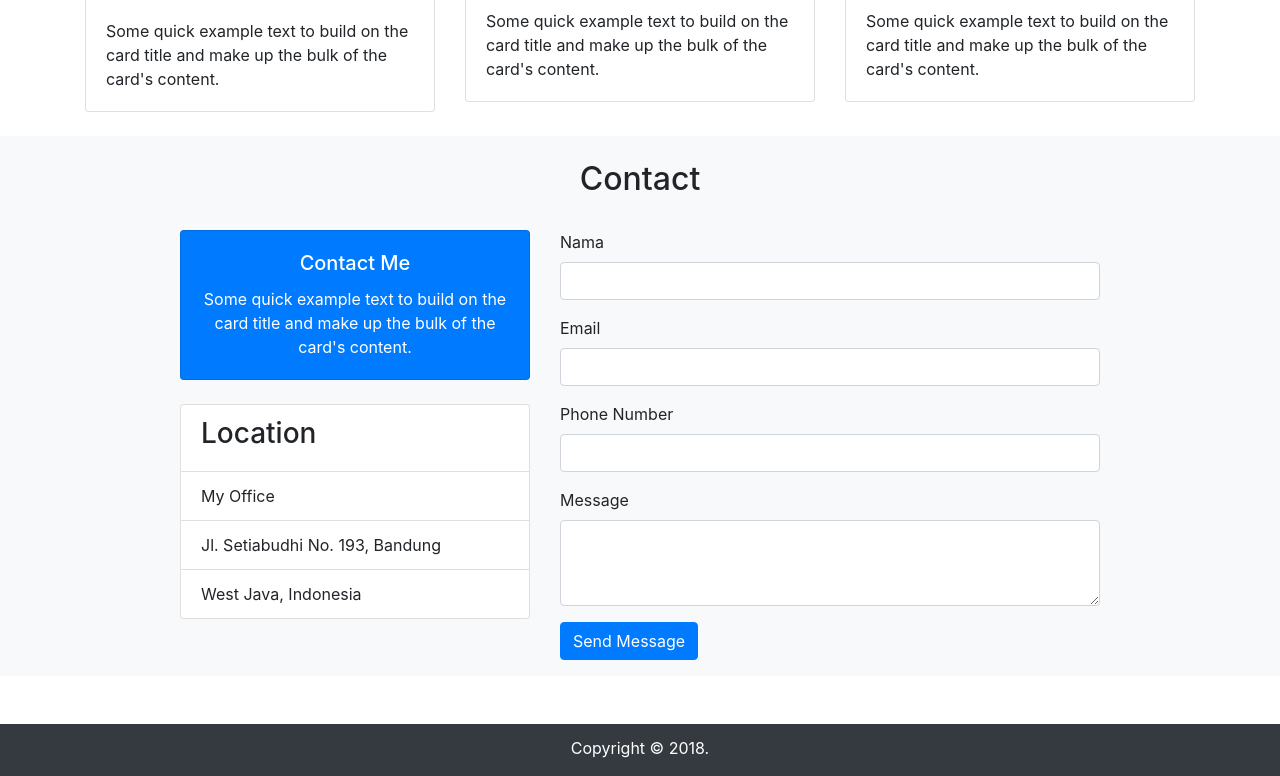
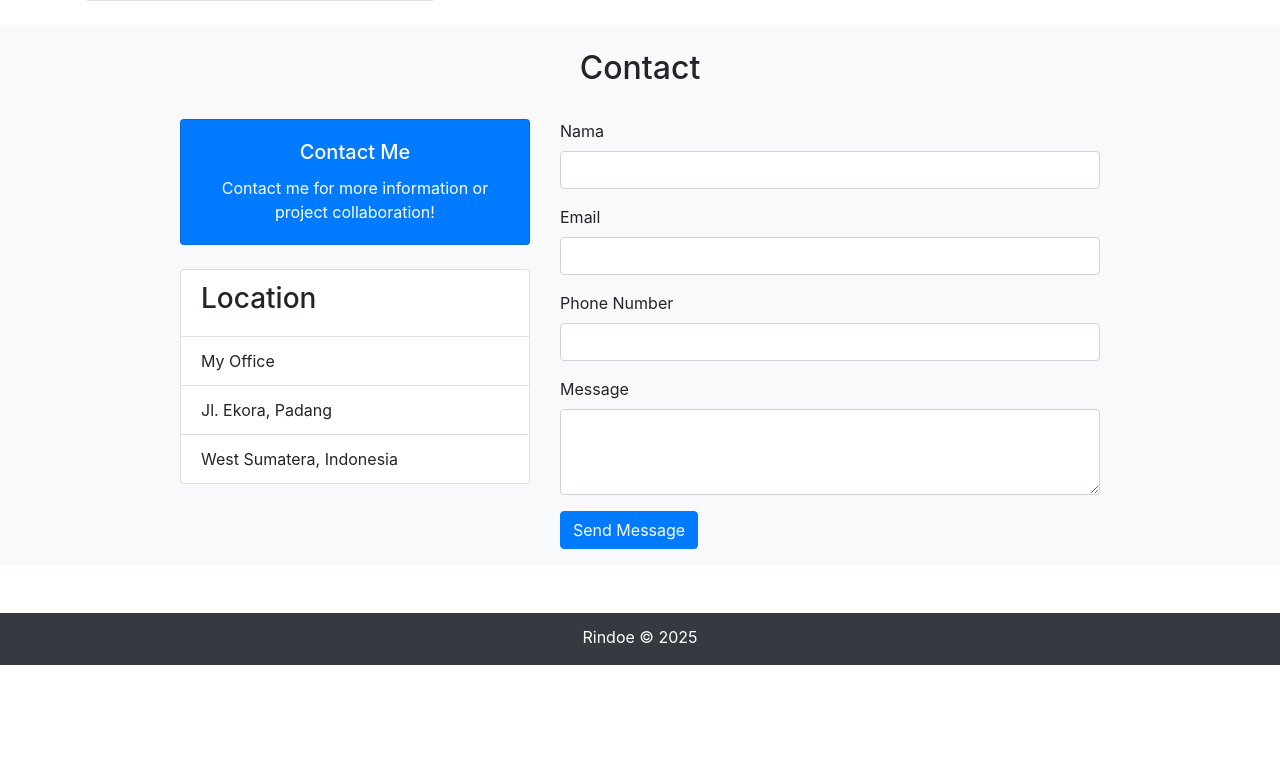
Before and after one commit to rindoe12/rest-api, a PHP site: page / in a window 1280 px wide. Shown: the part 2233-3009 px from the top of the page. After the commit the page ends 2898 px from the top, so only its background shows below. Run offline with PHP 8.4, Linux system fonts and the light colour scheme; data that the repository does not hold is empty; some libraries are stand-ins or nearby versions.

Commit message:
Update wpu-portfolio index.php

```diff
--- a/wpu-portfolio/index.php
+++ b/wpu-portfolio/index.php
@@ -37,12 +37,10 @@ $followersIG = $result2['followers_count'];
 // Media IG
 $media = get_CURL("https://graph.instagram.com/me/media?fields=id,media_url,caption&access_token=$accessToken");
 
-if (count($media['data']) >= 2) {
+$gambar1 = "";
+if (isset($media['data']) && count($media['data']) >= 1) {
     $gambar1 = $media['data'][0]['media_url'];
-    $gambar2 = $media['data'][1]['media_url'];
 }
-echo "<img src='$gambar1' width='50' style='margin:5px; border-radius:10px;'>";
-echo "<img src='$gambar2' width='50' style='margin:5px; border-radius:10px;'>";
 
 ?>
 
@@ -91,7 +89,7 @@ echo "<img src='$gambar2' width='50' style='margin:5px; border-radius:10px;'>";
         <div class="text-center">
           <img src="img/profile1.jpeg" class="rounded-circle img-thumbnail">
           <h1 class="display-4">Rindu Arifa Rahill</h1>
-          <h3 class="lead">Lecturer | Programmer | Youtuber</h3>
+          <h3 class="lead">Mahasiswa | Programmer | Youtuber</h3>
         </div>
       </div>
     </div>
@@ -107,10 +105,10 @@ echo "<img src='$gambar2' width='50' style='margin:5px; border-radius:10px;'>";
         </div>
         <div class="row justify-content-center">
           <div class="col-md-5">
-            <p>Lorem ipsum dolor sit amet, consectetur adipisicing elit. Natus, molestiae sunt doloribus error ullam expedita cumque blanditiis quas vero, qui, consectetur modi possimus. Consequuntur optio ad quae possimus, debitis earum.</p>
+            <p>Sebagai mahasiswa, aku terus belajar dan beradaptasi dengan perkembangan teknologi supaya bisa menghadapi tantangan masa depan. Aku percaya bahwa proses belajar adalah perjalanan tanpa akhir yang membuka peluang untuk berinovasi dan memberi kontribusi nyata..</p>
           </div>
           <div class="col-md-5">
-            <p>Lorem ipsum dolor sit amet, consectetur adipisicing elit. Natus, molestiae sunt doloribus error ullam expedita cumque blanditiis quas vero, qui, consectetur modi possimus. Consequuntur optio ad quae possimus, debitis earum.</p>
+            <p>Menjadi mahasiswa bukan hanya tentang kuliah, tapi juga tentang membangun keterampilan dan wawasan yang bermanfaat. Aku selalu bersemangat untuk mengeksplorasi hal baru dan memperbaiki diri demi mencapai tujuan yang lebih besar.</p>
           </div>
         </div>
       </div>
@@ -161,7 +159,7 @@ echo "<img src='$gambar2' width='50' style='margin:5px; border-radius:10px;'>";
         <div class="row">
           <div class="col">
             <img src="<?= $gambar1; ?>" class="img-fluid rounded mb-2">
-            <img src="<?= $gambar2; ?>" class="img-fluid rounded">
+
 
           </div>
         </div>
@@ -184,7 +182,7 @@ echo "<img src='$gambar2' width='50' style='margin:5px; border-radius:10px;'>";
             <div class="card">
               <img class="card-img-top" src="img/thumbs/1.png" alt="Card image cap">
               <div class="card-body">
-                <p class="card-text">Some quick example text to build on the card title and make up the bulk of the card's content.</p>
+                <p class="card-text"> Rindu Arifa Rahill 12 April 2004.</p>
               </div>
             </div>
           </div>
@@ -193,7 +191,7 @@ echo "<img src='$gambar2' width='50' style='margin:5px; border-radius:10px;'>";
             <div class="card">
               <img class="card-img-top" src="img/thumbs/2.png" alt="Card image cap">
               <div class="card-body">
-                <p class="card-text">Some quick example text to build on the card title and make up the bulk of the card's content.</p>
+                <p class="card-text">Berada di keluarga yang penuh cinta</p>
               </div>
             </div>
           </div>
@@ -202,7 +200,7 @@ echo "<img src='$gambar2' width='50' style='margin:5px; border-radius:10px;'>";
             <div class="card">
               <img class="card-img-top" src="img/thumbs/3.png" alt="Card image cap">
               <div class="card-body">
-                <p class="card-text">Some quick example text to build on the card title and make up the bulk of the card's content.</p>
+                <p class="card-text">Berasal dari Solok, Sumatra Barat</p>
               </div>
             </div>
           </div>
@@ -213,7 +211,7 @@ echo "<img src='$gambar2' width='50' style='margin:5px; border-radius:10px;'>";
             <div class="card">
               <img class="card-img-top" src="img/thumbs/4.png" alt="Card image cap">
               <div class="card-body">
-                <p class="card-text">Some quick example text to build on the card title and make up the bulk of the card's content.</p>
+                <p class="card-text">Mahasiswa Sistem Informasi 22, Fakultas Sains dan Teknologi</p>
               </div>
             </div>
           </div>
@@ -221,7 +219,7 @@ echo "<img src='$gambar2' width='50' style='margin:5px; border-radius:10px;'>";
             <div class="card">
               <img class="card-img-top" src="img/thumbs/5.png" alt="Card image cap">
               <div class="card-body">
-                <p class="card-text">Some quick example text to build on the card title and make up the bulk of the card's content.
+                <p class="card-text">Kuliah di UIN IMAM BONJOL PADANG
                 </p>
               </div>
             </div>
@@ -231,7 +229,7 @@ echo "<img src='$gambar2' width='50' style='margin:5px; border-radius:10px;'>";
             <div class="card">
               <img class="card-img-top" src="img/thumbs/6.png" alt="Card image cap">
               <div class="card-body">
-                <p class="card-text">Some quick example text to build on the card title and make up the bulk of the card's content.</p>
+                <p class="card-text">Hobi Ngoding</p>
               </div>
             </div>
           </div>
@@ -254,15 +252,15 @@ echo "<img src='$gambar2' width='50' style='margin:5px; border-radius:10px;'>";
             <div class="card bg-primary text-white mb-4 text-center">
               <div class="card-body">
                 <h5 class="card-title">Contact Me</h5>
-                <p class="card-text">Some quick example text to build on the card title and make up the bulk of the card's content.</p>
+                <p class="card-text">Contact me for more information or project collaboration!</p>
               </div>
             </div>
 
             <ul class="list-group mb-4">
               <li class="list-group-item"><h3>Location</h3></li>
               <li class="list-group-item">My Office</li>
-              <li class="list-group-item">Jl. Setiabudhi No. 193, Bandung</li>
-              <li class="list-group-item">West Java, Indonesia</li>
+              <li class="list-group-item">Jl. Ekora, Padang</li>
+              <li class="list-group-item">West Sumatera, Indonesia</li>
             </ul>
           </div>
 
@@ -301,7 +299,7 @@ echo "<img src='$gambar2' width='50' style='margin:5px; border-radius:10px;'>";
       <div class="container">
         <div class="row">
           <div class="col text-center">
-            <p>Copyright &copy; 2018.</p>
+            <p>Rindoe  &copy; 2025</p>
           </div>
         </div>
       </div>
--- a/wpu-rest-client/application/views/mahasiswa/index.php
+++ b/wpu-rest-client/application/views/mahasiswa/index.php
@@ -11,6 +11,7 @@
             </div>
         </div>
     </div> -->
+
     <?php endif; ?>
 
     <div class="row mt-3">
```
Also changed, not shown: wpu-portfolio/img/thumbs/1.png, wpu-portfolio/img/thumbs/2.png, wpu-portfolio/img/thumbs/3.png, wpu-portfolio/img/thumbs/5.png, wpu-portfolio/img/thumbs/6.png, wpu-rest-server/application/controllers/api/Mahasiswa.php (line endings or trailing spaces).
